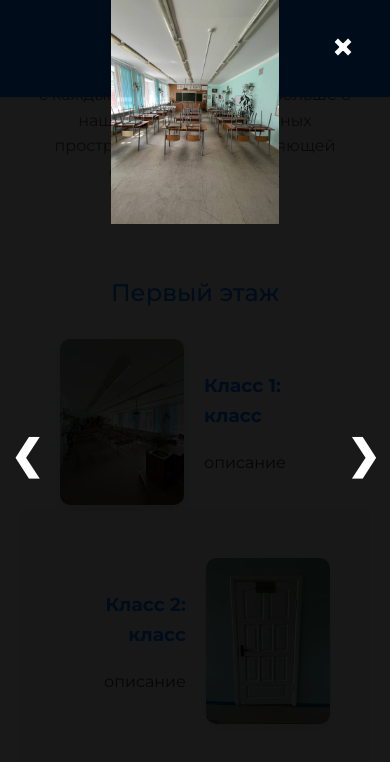
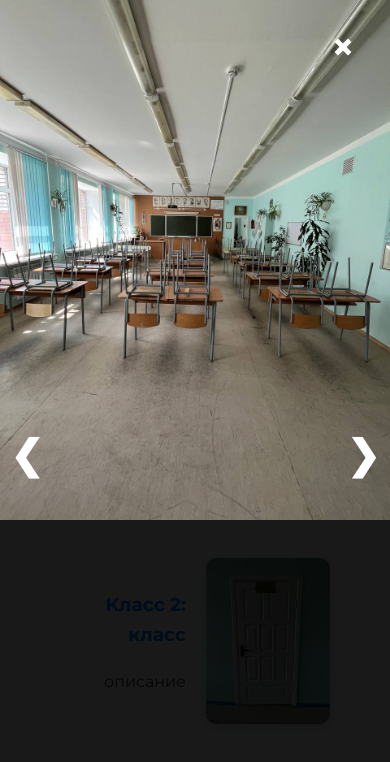
Before and after one commit to PinlishCafe2007/virtualtour, a plain HTML site: page index.html in a window 390 px wide. Both pictures are taken after a click on the picture 122 px from the left and 1097 px from the top of the page. Shown: the part 675-1437 px from the top of the page. Drawn offline with Linux system fonts and the light colour scheme.

Commit message:
Update index.html

```diff
--- a/index.html
+++ b/index.html
@@ -301,6 +301,11 @@
             .classroom img {
                 max-width: 40%; /* Изменение на 40% для мобильных устройств */
             }
+            .modal-content {
+            margin: auto;
+            display: block;
+            width: 100%;
+            }
         }
         @media (max-width: 480px) {
             header h1 {
@@ -316,6 +321,11 @@
             .cta button {
                 padding: 12px 15px; /* Уменьшенная высота и ширина кнопки */
                 font-size: 0.9em; /* Уменьшенный размер шрифта */
+            }
+            .modal-content {
+            margin: auto;
+            display: block;
+            width: 100%;
             }
         }
     </style>
```
